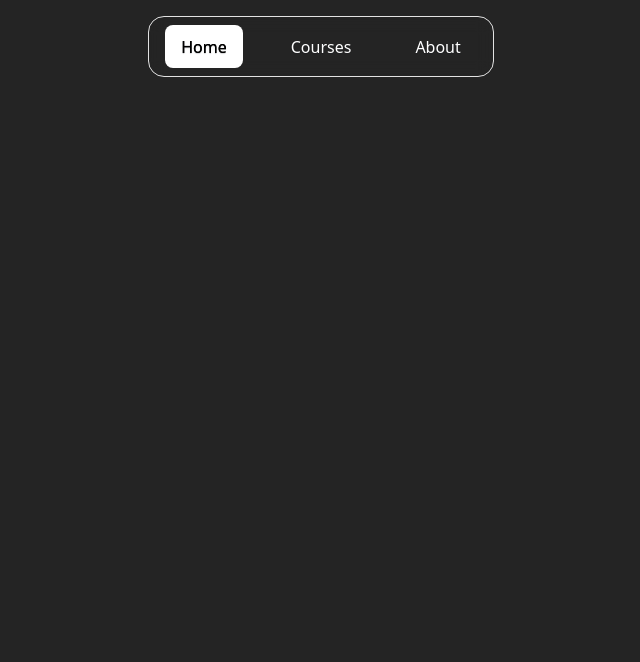
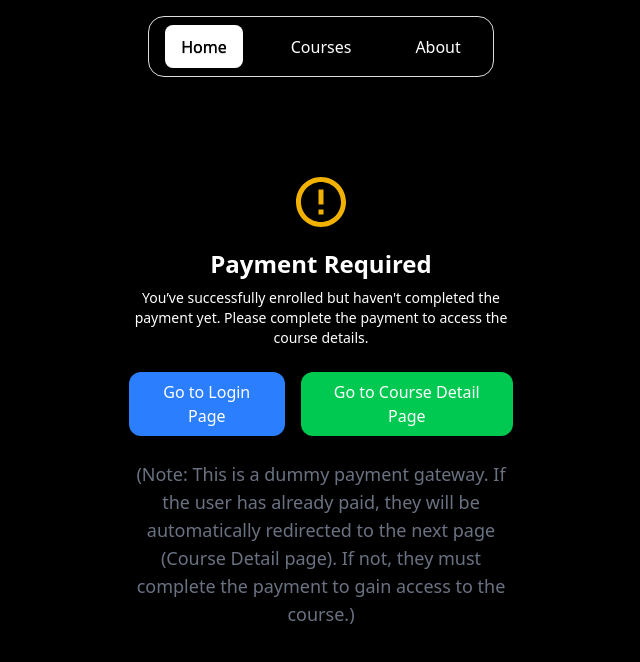
Before and after one commit to dev-sharma16/Cohort-Hackathon-Project, a React (Vite) app: page /course/payment-gateway in a window 1280 px wide. Shown: the top 662 px of the page, without its empty margins (319-959 px from the left). Built offline with nearby package versions, Linux system fonts and the light colour scheme; no server answers.

Commit message:
added the payment gateway in flow of the application

```diff
--- a/src/components/LoginForm.jsx
+++ b/src/components/LoginForm.jsx
@@ -18,12 +18,12 @@ const LoginForm = () => {
 
     const onSubmit = async (data) => {
         console.log("Form Data:", data);
-        const {name,email,password} = data
+        const {email,password} = data
         const isUserlogined = await authService.loginAccount(email,password)
         console.log(isUserlogined);
         dispatch(setUser(isUserlogined.currentUser))
         reset();
-        navigate('/course/course-details')
+        navigate('/course/payment-gateway')
     };
 
     return (
@@ -67,16 +67,16 @@ const LoginForm = () => {
                 type="submit"
                 className="w-full bg-yellow-400 text-black py-2 rounded hover:bg-yellow-500 transition duration-300 shadow-md hover:scale-105 hover:shadow-amber-50 border"
             >
-                Register
+                Login
             </button>
 
             <p className="mt-4 text-center text-md">
-                Already have an account?{" "}
+                Don't have an account?{" "}
                 <span
                     className="text-yellow-400 cursor-pointer hover:underline"
-                    onClick={() => navigate("/login")}
+                    onClick={() => navigate("/register")}
                 >
-                    Login
+                    Register
                 </span>
             </p>
         </form>
--- a/src/components/RegisterForm.jsx
+++ b/src/components/RegisterForm.jsx
@@ -17,7 +17,7 @@ const RegisterForm = () => {
         const isUserCreated = await authService.createAccount(email,password,name)
         console.log(isUserCreated);
         reset();
-        navigate('/login')
+        navigate('/course')
     };
 
     return (
--- /dev/null
+++ b/src/pages/PaymentGateway.jsx
@@ -0,0 +1,55 @@
+import React from "react";
+import { Link } from "react-router-dom";
+import { RiErrorWarningLine } from "react-icons/ri";
+import { authService } from "../appwrite/authService";
+import { useNavigate } from "react-router";
+import { clearUser } from '../redux store/authSlice'
+import { useDispatch } from "react-redux";
+
+const PaymentGateway = () => {
+  const navigate = useNavigate();
+  const dispatch = useDispatch();
+
+  const goBackHandler = async() => {
+     const userIsLogout = await authService.logoutAccount();
+        if (userIsLogout){
+            dispatch(clearUser())
+            navigate('/login')
+        }
+  }
+  return (
+    <div className="min-h-screen flex flex-col items-center justify-center bg-black text-white p-6">
+      <div className=" shadow-lg rounded-2xl p-8 max-w-md w-full text-center">
+        <RiErrorWarningLine
+          size={60}
+          className="text-yellow-500 mb-4 mx-auto"
+        />
+        <h2 className="text-2xl font-semibold mb-2">Payment Required</h2>
+        <p className="mb-4 text-sm">
+          You’ve successfully enrolled but haven't completed the payment yet.
+          Please complete the payment to access the course details.
+        </p>
+
+        <div className="flex gap-4 justify-center mt-6">
+          <Link to="/login">
+            <button onClick={goBackHandler} className="px-4 py-2 bg-blue-500 text-white rounded-xl hover:bg-blue-600 transition">
+              Go to Login Page
+            </button>
+          </Link>
+
+          <Link to="/course/course-details">
+            <button className="px-4 py-2 bg-green-500 text-white rounded-xl hover:bg-green-600 transition">
+              Go to Course Detail Page
+            </button>
+          </Link>
+        </div>
+
+        <p className="text-lg text-gray-500 mt-6 ">
+          (Note: This is a dummy payment gateway. If the user has already paid, they will be automatically redirected to the next page (Course Detail page). If not, they must complete the payment to gain access to the course.)
+        </p>
+      </div>
+    </div>
+  );
+};
+
+export default PaymentGateway;
--- a/src/routes/AllRoutes.jsx
+++ b/src/routes/AllRoutes.jsx
@@ -8,6 +8,7 @@ import Login from "../pages/Login";
 import CourseDetails from "../pages/CourseDetails";
 import PublicRoute from "./PublicRoute";
 import ProtectedRoute from "./ProtectedRoute";
+import PaymentGateway from "../pages/PaymentGateway";
 
 const AppRoutes = () => {
     return (
@@ -27,11 +28,18 @@ const AppRoutes = () => {
             } />
 
             <Route path="/login" element={
-                <PublicRoute><Login /></PublicRoute> //? only non logined user can access this page
+                // <PublicRoute><Login /></PublicRoute> //? only non logined user can access this page
+                <Login />
+
             } />
 
             <Route path="/course/course-details" element={
-                <ProtectedRoute><CourseDetails /></ProtectedRoute> //? only logined user can access this page
+                // <ProtectedRoute><CourseDetails /></ProtectedRoute> //? only logined user can access this page
+                <CourseDetails />
+            } />
+
+            <Route path="/course/payment-gateway" element={
+                <PaymentGateway />
             } />
         </Routes>
     );
```
